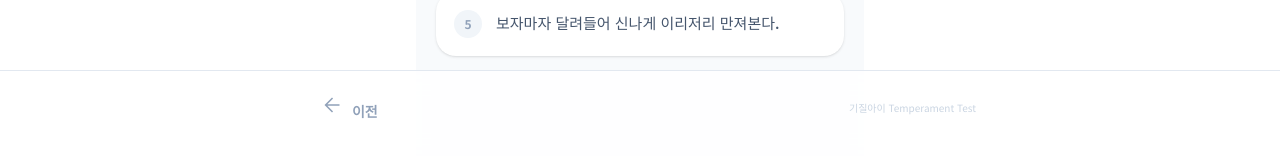
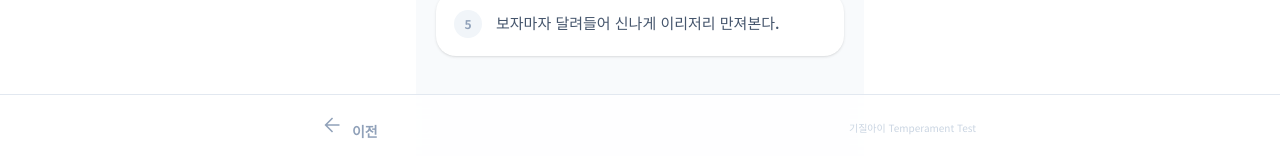
Before and after one commit to iplepine/gijilai-web, a Next.js app in the folder app/: page /survey in a window 1280 px wide. Shown: the part 641-797 px from the top of the page. Built offline with nearby package versions, Linux system fonts and the light colour scheme; no server answers.

Commit message:
design: 설문 하단 네비게이션(이전 버튼 영역) 두께 감소

```diff
--- a/app/src/app/survey/page.tsx
+++ b/app/src/app/survey/page.tsx
@@ -324,7 +324,7 @@ function SurveyContent() {
       </div>
 
       {/* Bottom Navigation (Safe Area) */}
-      <div className="fixed bottom-0 left-0 right-0 bg-white/80 dark:bg-slate-900/80 backdrop-blur-md border-t border-slate-200 dark:border-slate-800 p-4 pb-8 z-20">
+      <div className="fixed bottom-0 left-0 right-0 bg-white/80 dark:bg-slate-900/80 backdrop-blur-md border-t border-slate-200 dark:border-slate-800 px-4 py-3 pb-6 sm:pb-3 z-20">
         <div className="max-w-2xl mx-auto flex justify-between items-center">
           <Button variant="ghost" size="sm" onClick={handlePrev} className="text-slate-400 hover:text-slate-600">
             <Icon name="arrow_back" size="sm" className="mr-1" /> 이전
```
